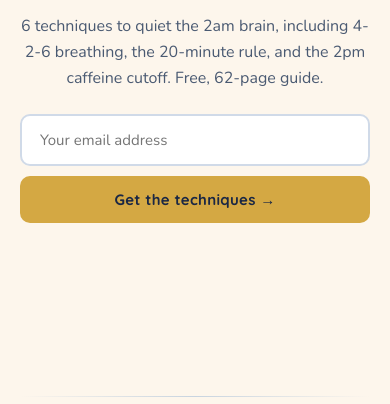
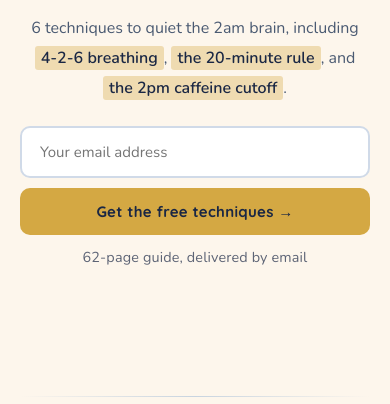
Before and after one commit to diazleonardo4/sleep_tight, a website: page index.html in a window 390 px wide. Shown: the part 440-844 px from the top of the page. Drawn offline with nearby package versions, Linux system fonts and the light colour scheme; no server answers.

Commit message:
hero polish — marker-highlight techniques + add delivery microcopy
Three coordinated hero tweaks:

- Wrap the three named techniques in the subhead (4-2-6 breathing, the
  20-minute rule, the 2pm caffeine cutoff) with `.marker` pill spans —
  gold background, nowrap so they don't break mid-phrase. Bumps
  .hero__sub line-height to 1.9 so the pills have breathing room when
  the line wraps on mobile.
- CTA on both forms: "Get the techniques →" → "Get the free techniques
  →". Restores the "free" signal that was carried by the old microcopy
  but keeps the utility verb. ORIGINAL_BTN_TEXT synced so error-retry
  restores the right label.
- Populate the previously-empty form-note on both forms with "62-page
  guide, delivered by email" — honest, no defensive framing. Submit
  handler overwrites .textContent on validation error / success /
  server error, so the default text only shows pre-submit.

Dark-form (.email-form-dark .form-note) keeps its muted light color
via higher specificity; new default .form-note rule applies only to
the light hero form.

```diff
--- a/index.html
+++ b/index.html
@@ -148,6 +148,29 @@
   .email-form-dark .form-note { color: var(--muted-dark); }
   .email-form-dark .form-note.is-error { color: #ffb4b4; }
   .email-form-dark .form-note.is-success { color: #fff; }
+
+  /* Hero subhead — named-technique highlights. Longer line-height gives
+     the inline pill backgrounds room to breathe across wrapped lines. */
+  .hero__sub { line-height: 1.9; }
+  .hero__sub .marker {
+    background: rgba(212, 168, 67, 0.35);
+    color: #1A2744;
+    font-weight: 600;
+    padding: 1px 6px;
+    border-radius: 3px;
+    white-space: nowrap;
+  }
+
+  /* Default (neutral) form-note style. Error/success class variants
+     above keep their color. Dark-form variant keeps its muted light
+     color via higher specificity. */
+  .form-note {
+    margin-top: 12px;
+    font-size: 0.9em;
+    color: #1A2744;
+    opacity: 0.7;
+    text-align: center;
+  }
 
   /* ---------- DIVIDER ---------- */
   .divider-wrap { max-width: 900px; margin: 0 auto; padding: 0 40px; }
@@ -304,7 +327,7 @@
   <div class="hero__text">
     <div class="eyebrow eyebrow--underline hero__eyebrow">Free Guide</div>
     <h1 class="hero__title">Still awake at 2am with your brain running?</h1>
-    <p class="hero__sub">6 techniques to quiet the 2am brain, including 4-2-6 breathing, the 20-minute rule, and the 2pm caffeine cutoff. Free, 62-page guide.</p>
+    <p class="hero__sub">6 techniques to quiet the 2am brain, including <span class="marker">4-2-6 breathing</span>, <span class="marker">the 20-minute rule</span>, and <span class="marker">the 2pm caffeine cutoff</span>.</p>
 
     <form class="email-form" id="signupFormHero" novalidate>
       <div class="email-form__row">
@@ -318,9 +341,9 @@
           class="email-input"
           aria-label="Email address"
         />
-        <button type="submit" class="cta-button">Get the techniques →</button>
+        <button type="submit" class="cta-button">Get the free techniques →</button>
       </div>
-      <p class="form-note"></p>
+      <p class="form-note">62-page guide, delivered by email</p>
     </form>
   </div>
 
@@ -446,9 +469,9 @@
           class="email-input"
           aria-label="Email address"
         />
-        <button type="submit" class="cta-button">Get the techniques →</button>
+        <button type="submit" class="cta-button">Get the free techniques →</button>
       </div>
-      <p class="form-note"></p>
+      <p class="form-note">62-page guide, delivered by email</p>
     </form>
   </div>
 </section>
@@ -470,7 +493,7 @@
   (function () {
     var MAILERLITE_URL = 'https://assets.mailerlite.com/jsonp/2269010/forms/185326300296119357/subscribe';
     var EMAIL_RX = /\S+@\S+\.\S+/;
-    var ORIGINAL_BTN_TEXT = 'Get the techniques →';
+    var ORIGINAL_BTN_TEXT = 'Get the free techniques →';
 
     function attachFormHandler(form) {
       form.addEventListener('submit', function (e) {
```
